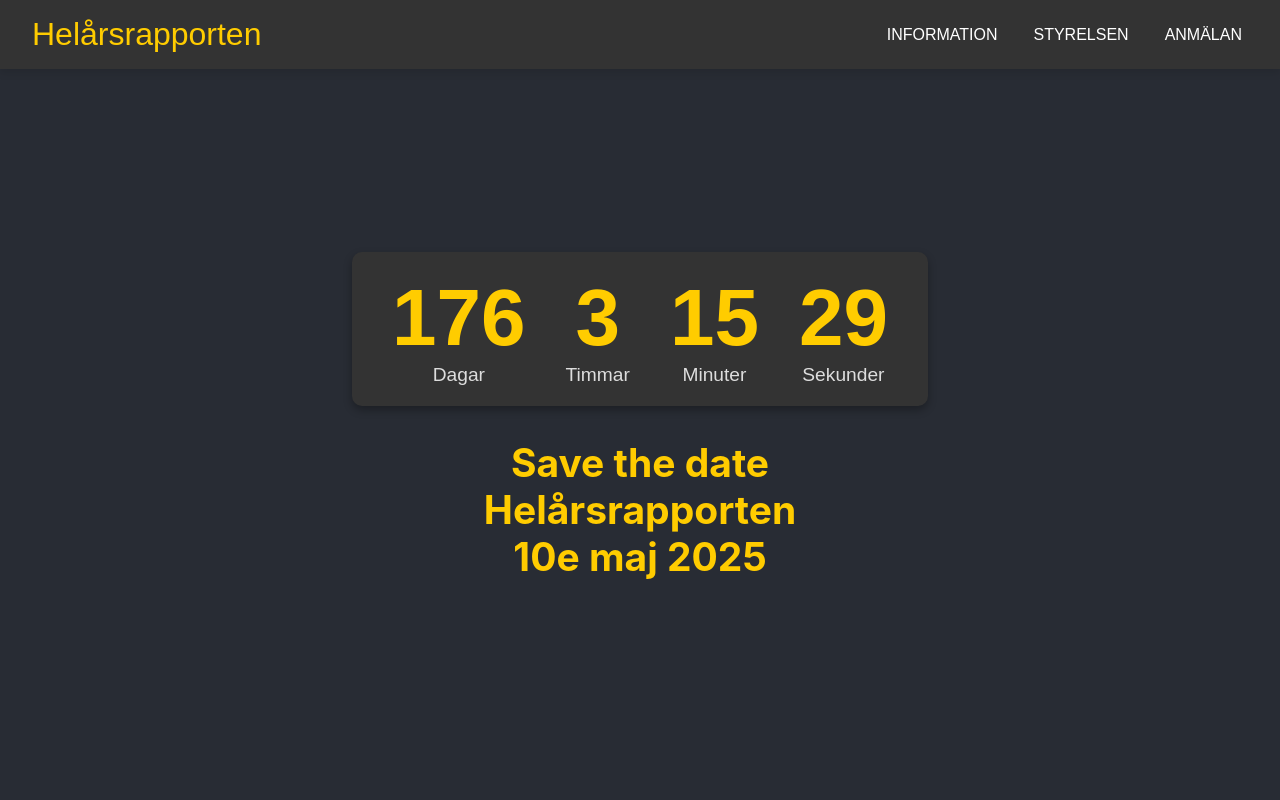
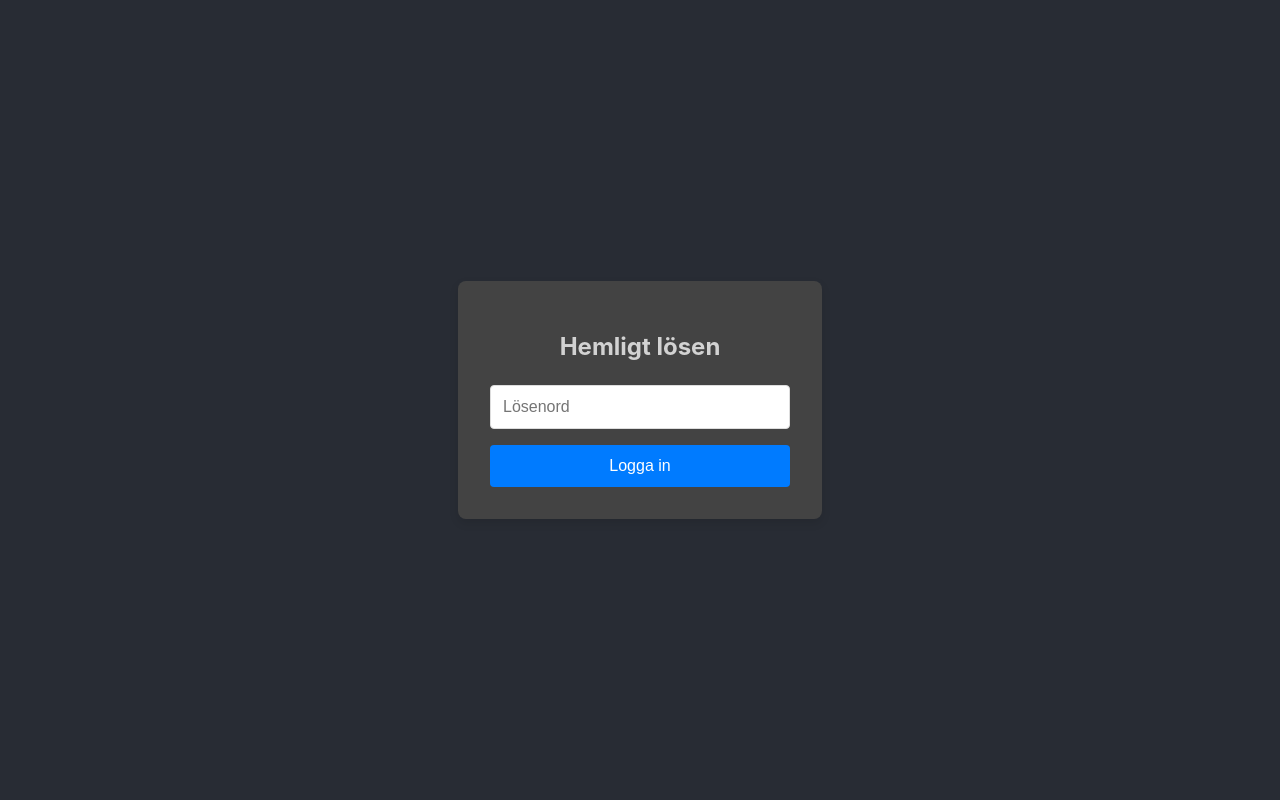
Before and after one commit to oskarnordborg/oskarnordborg.github.io, a React (Create React App) app: page / in a window 1280 px wide. Shown: the top 800 px of the page. Built offline with nearby package versions, Linux system fonts and the light colour scheme.

Commit message:
feat: password protection

```diff
--- a/src/App.css
+++ b/src/App.css
@@ -27,3 +27,92 @@ main {
   border-bottom: 1px solid #ddd;
   scroll-snap-align: start;
 }
+
+/* Login Styling */
+.login-container {
+  display: flex;
+  justify-content: center;
+  align-items: center;
+  height: 100vh;
+}
+
+.login-box {
+  padding: 2rem;
+  border-radius: 8px;
+  box-shadow: 0 4px 10px rgba(0, 0, 0, 0.1);
+  text-align: center;
+  width: 300px;
+  background-color: #434343;
+}
+
+.login-heading {
+  margin-bottom: 1.5rem;
+  font-size: 1.5rem;
+  color: #d2d2d2;
+}
+
+.login-form {
+  display: flex;
+  flex-direction: column;
+  gap: 1rem;
+}
+
+.login-input {
+  padding: 0.75rem;
+  font-size: 1rem;
+  border-radius: 4px;
+  border: 1px solid #ddd;
+  outline: none;
+  transition: border-color 0.3s;
+}
+
+.login-input:focus {
+  border-color: #007bff;
+}
+
+.login-button {
+  padding: 0.75rem;
+  font-size: 1rem;
+  color: #fff;
+  background-color: #007bff;
+  border: none;
+  border-radius: 4px;
+  cursor: pointer;
+  transition: background-color 0.3s;
+}
+
+.login-button:hover {
+  background-color: #0056b3;
+}
+
+/* Snackbar Styling */
+.snackbar {
+  position: fixed;
+  bottom: 20px;
+  left: 50%;
+  transform: translateX(-50%);
+  background-color: #ff4d4f;
+  color: #fff;
+  padding: 1rem 2rem;
+  border-radius: 8px;
+  font-size: 1rem;
+  box-shadow: 0 4px 8px rgba(0, 0, 0, 0.2);
+  animation: fadeInOut 3s ease-in-out;
+  z-index: 1000;
+}
+
+@keyframes fadeInOut {
+  0% {
+    opacity: 0;
+    transform: translateX(-50%) translateY(10px);
+  }
+  10%,
+  90% {
+    opacity: 1;
+    transform: translateX(-50%) translateY(0);
+  }
+  100% {
+    opacity: 0;
+    transform: translateX(-50%) translateY(10px);
+  }
+}
--- a/src/App.js
+++ b/src/App.js
@@ -4,11 +4,82 @@ import Startpage from "./components/Startpage";
 import BoardMembers from "./components/BoardMembers";
 import Information from "./components/Information";
 import SignUp from "./components/SignUp";
+import React, { useState, useEffect } from "react";
 
 function App() {
+  const [isAuthenticated, setIsAuthenticated] = useState(false);
+  const [passwordInput, setPasswordInput] = useState("");
+  const [snackbarMessage, setSnackbarMessage] = useState(""); // Snackbar message state
+
+  const PASSWORD = process.env.REACT_APP_SITE_PASSWORD || "your-password";
+  const COOKIE_NAME = "authenticated";
+
+  useEffect(() => {
+    const cookies = document.cookie.split(";");
+    const authCookie = cookies.find((cookie) =>
+      cookie.trim().startsWith(`${COOKIE_NAME}=`)
+    );
+    if (authCookie && authCookie.split("=")[1] === "true") {
+      setIsAuthenticated(true);
+    }
+  }, []);
+
+  const handleLogin = () => {
+    if (passwordInput === PASSWORD) {
+      document.cookie = `${COOKIE_NAME}=true; path=/; max-age=86400`;
+      setIsAuthenticated(true);
+    } else {
+      showSnackbar("Nehe du, det var fel!");
+    }
+  };
+
+  const handleLogout = () => {
+    document.cookie = `${COOKIE_NAME}=false; path=/; max-age=0`;
+    setIsAuthenticated(false);
+  };
+
+  const showSnackbar = (message) => {
+    setSnackbarMessage(message);
+    setTimeout(() => {
+      setSnackbarMessage("");
+    }, 3000);
+  };
+
+  if (!isAuthenticated) {
+    return (
+      <div className="login-container">
+        <div className="login-box">
+          <h2 className="login-heading">Hemligt lösen</h2>
+          <form
+            className="login-form"
+            onSubmit={(e) => {
+              e.preventDefault();
+              handleLogin();
+            }}
+          >
+            <input
+              type="password"
+              placeholder="Lösenord"
+              value={passwordInput}
+              onChange={(e) => setPasswordInput(e.target.value)}
+              className="login-input"
+            />
+            <button type="submit" className="login-button">
+              Logga in
+            </button>
+          </form>
+        </div>
+        {snackbarMessage && <div className="snackbar">{snackbarMessage}</div>}
+      </div>
+    );
+  }
+
   return (
     <div className="App">
       <Navbar />
+      <button onClick={handleLogout} className="logout-button">
+        Logout
+      </button>
       <main>
         <section id="startpage">
           <Startpage />
```
